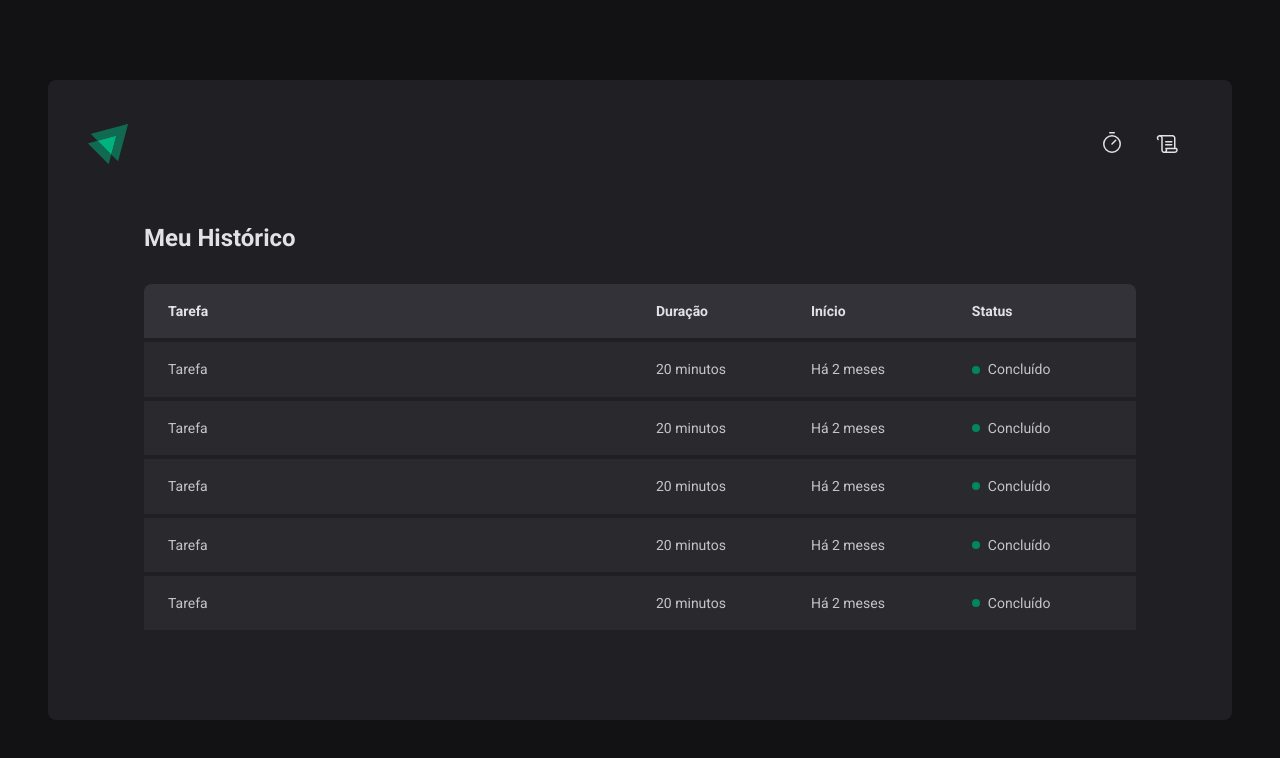
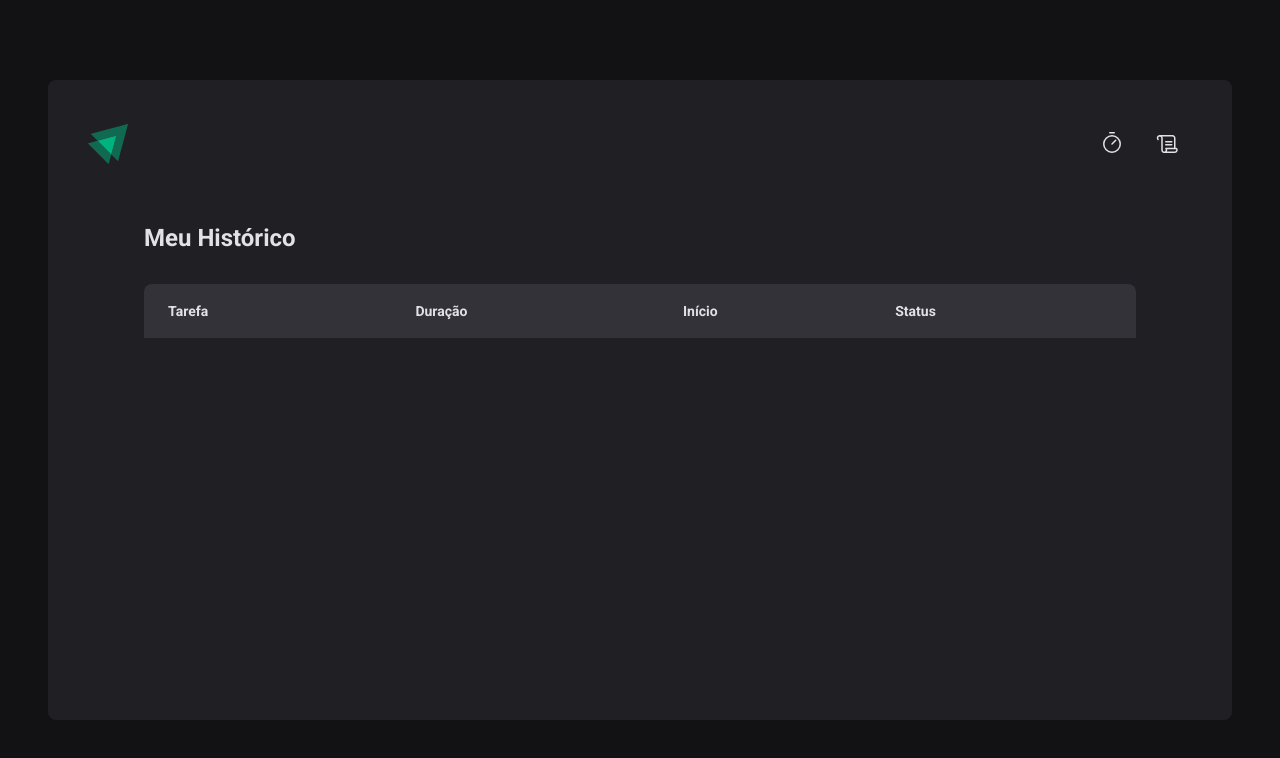
Before and after one commit to GabrielDsanta/Timer-React, a React (Vite) app: page /history in a window 1280 px wide. Shown: the top 758 px of the page. Built offline with nearby package versions, Linux system fonts and the light colour scheme.

Commit message:
Substituindo o useState de cycles no CycleContext.tsx por useReducer

```diff
--- a/src/contexts/CycleContext.tsx
+++ b/src/contexts/CycleContext.tsx
@@ -1,4 +1,4 @@
-import { createContext, ReactNode, useState } from "react";
+import { createContext, ReactNode, useReducer, useState } from "react";
 
 
 interface CreateCycleData{
@@ -26,6 +26,11 @@ interface CycleContextData{
     CreateNewCycle: (data: CreateCycleData) => void
 }
 
+interface CyclesStateData{
+  cycles: PresetsCycle[]
+  activeCyclesID: string | null
+}
+
 export const CycleContext = createContext({} as CycleContextData)
 
 interface CycleContextProviderProps{
@@ -33,23 +38,63 @@ interface CycleContextProviderProps{
 }
 
 export function CyclesContextProvider({ children }: CycleContextProviderProps){
-    const [cycles, setCycle] = useState<PresetsCycle[]>([])
-    const [activeCyclesID, setActiveCycles] = useState<string | null>(null)
+    const [cyclesState, dispatch] = useReducer((state: CyclesStateData, action: any) => {
+
+      if(action.type === 'ADD_NEW_CYCLE'){
+        return {
+          ...state,
+          cycles: [...state.cycles, action.payload.newCycle],
+          activeCyclesID: action.payload.newCycle.id,
+        }
+      }
+
+      if(action.type === 'STOP_CYCLE'){
+        return{
+          ...state,
+          cycles: state.cycles.map((cycle) => {
+
+            if(cycle.id === state.activeCyclesID){
+              return { ...cycle, stopDate: new Date() }
+            }
+
+            else{
+              return cycle
+            }
+
+          }),
+          activeCyclesID: null
+        }
+      }
+
+      return state
+    }, {
+      cycles: [],
+      activeCyclesID: null,
+    })
+
+    const { cycles, activeCyclesID} = cyclesState
     const [secondsPassed, setSecondsPassed] = useState(0)
 
     const activeCycle = cycles.find((cycle) => cycle.id === activeCyclesID)
 
     function FineshedCurrentCycle(){
-        setCycle(state => state.map((cycle) => {
+      dispatch({
+        type: 'FINISH_CYCLE',
+        payload: {
+          activeCyclesID
+      }
 
-          if(cycle.id === activeCyclesID){
-            return { ...cycle, finishDate: new Date() }
-          }
+    })
+        // setCycle(state => state.map((cycle) => {
 
-          else{
-            return cycle
-          }
-        }))
+        //   if(cycle.id === activeCyclesID){
+        //     return { ...cycle, finishDate: new Date() }
+        //   }
+
+        //   else{
+        //     return cycle
+        //   }
+        // }))
     }
 
     function CallSetSecondsPassed(seconds: number){
@@ -57,19 +102,13 @@ export function CyclesContextProvider({ children }: CycleContextProviderProps){
     }
 
     function StopCurrentCycle(){
-        setCycle(state => state.map((cycle) => {
+        dispatch({
+          type: 'STOP_CYCLE',
+          payload: {
+            activeCyclesID
+        }
 
-          if(cycle.id === activeCyclesID){
-            return { ...cycle, stopDate: new Date() }
-          }
-
-          else{
-            return cycle
-          }
-
-        }))
-
-        setActiveCycles(null)
+      })
     }
 
     function CreateNewCycle(data: CreateCycleData){
@@ -80,11 +119,15 @@ export function CyclesContextProvider({ children }: CycleContextProviderProps){
           startDate: new Date()
         }
 
-        setCycle((state) => [...state, newCycle])
-        setActiveCycles(newCycle.id)
+        dispatch({
+            type: 'ADD_NEW_CYCLE',
+            payload: {
+              newCycle
+          }
+
+        })
+        // setCycle((state) => [...state, newCycle])
         setSecondsPassed(0)
-
-        // reset()
     }
 
     return(
--- a/src/pages/History/History.tsx
+++ b/src/pages/History/History.tsx
@@ -1,4 +1,6 @@
 import { useContext } from "react";
+import { formatDistanceToNow} from 'date-fns'
+import ptBR from 'date-fns/locale/pt-BR'
 import { CycleContext } from "../../contexts/CycleContext";
 import { StylesHistory, StylesHistoryList, StylesStatus } from "./styles";
 
@@ -21,50 +23,20 @@ export function History(){
                     </thead>
 
                     <tbody>
-                        <tr>
-                            <td>Tarefa</td>
-                            <td>20 minutos</td>
-                            <td>Há 2 meses</td>
-                            <td>
-                                <StylesStatus statusColor='green'>Concluído</StylesStatus>
-                            </td>
-                        </tr>
-
-                        <tr>
-                            <td>Tarefa</td>
-                            <td>20 minutos</td>
-                            <td>Há 2 meses</td>
-                            <td>
-                                <StylesStatus statusColor='green'>Concluído</StylesStatus>
-                            </td>
-                        </tr>
-
-                        <tr>
-                            <td>Tarefa</td>
-                            <td>20 minutos</td>
-                            <td>Há 2 meses</td>
-                            <td>
-                                <StylesStatus statusColor='green'>Concluído</StylesStatus>
-                            </td>
-                        </tr>
-
-                        <tr>
-                            <td>Tarefa</td>
-                            <td>20 minutos</td>
-                            <td>Há 2 meses</td>
-                            <td>
-                                <StylesStatus statusColor='green'>Concluído</StylesStatus>
-                            </td>
-                        </tr>
-
-                        <tr>
-                            <td>Tarefa</td>
-                            <td>20 minutos</td>
-                            <td>Há 2 meses</td>
-                            <td>
-                                <StylesStatus statusColor='green'>Concluído</StylesStatus>
-                            </td>
-                        </tr>
+                        {cycles.map((cycle => {
+                            return(
+                                <tr key={cycle.id}>
+                                    <td>{cycle.task}</td>
+                                    <td>{cycle.minutesDuration} minutos</td>
+                                    <td>{formatDistanceToNow(cycle.startDate, {addSuffix: true, locale: ptBR})}</td>
+                                    <td>
+                                        { cycle.finishDate && (<StylesStatus statusColor="green">Tarefa Concluída</StylesStatus>) }
+                                        { cycle.stopDate && (<StylesStatus statusColor="red">Intorrompído</StylesStatus>)}
+                                        { !cycle.stopDate && !cycle.finishDate && (<StylesStatus statusColor="yellow">Em Andamento</StylesStatus>)}
+                                    </td>
+                                </tr>
+                            )
+                        }))}
                     </tbody>
                 </table>
             </StylesHistoryList>
--- a/src/pages/Home/Home.tsx
+++ b/src/pages/Home/Home.tsx
@@ -33,12 +33,17 @@ export function Home() {
 
   const { handleSubmit, watch, reset } = newCycleForm
 
+  function handleCreateNewCycle(data:formTypeData){
+    CreateNewCycle(data)
+    reset()
+  }
+
   const task = watch("task")
   const DisableWhenButton = !task
 
   return (
     <StylesHome>
-        <form onSubmit={handleSubmit(CreateNewCycle)} action="">
+        <form onSubmit={handleSubmit(handleCreateNewCycle)} action="">
 
           <FormProvider {...newCycleForm}>
             <NewCycleForm/>
--- a/src/pages/Home/components/NewClycleForm/NewCycleForm.tsx
+++ b/src/pages/Home/components/NewClycleForm/NewCycleForm.tsx
@@ -15,7 +15,7 @@ export function NewCycleForm(){
 
             <StylesInputTask
               list="taskSuggestions"
-              placeholder="Dê um nome para o seu projeto"
+              placeholder="Adicione um nome a tarefa"
               id="task"
               type="text"
               disabled={!!activeCycle}
```
